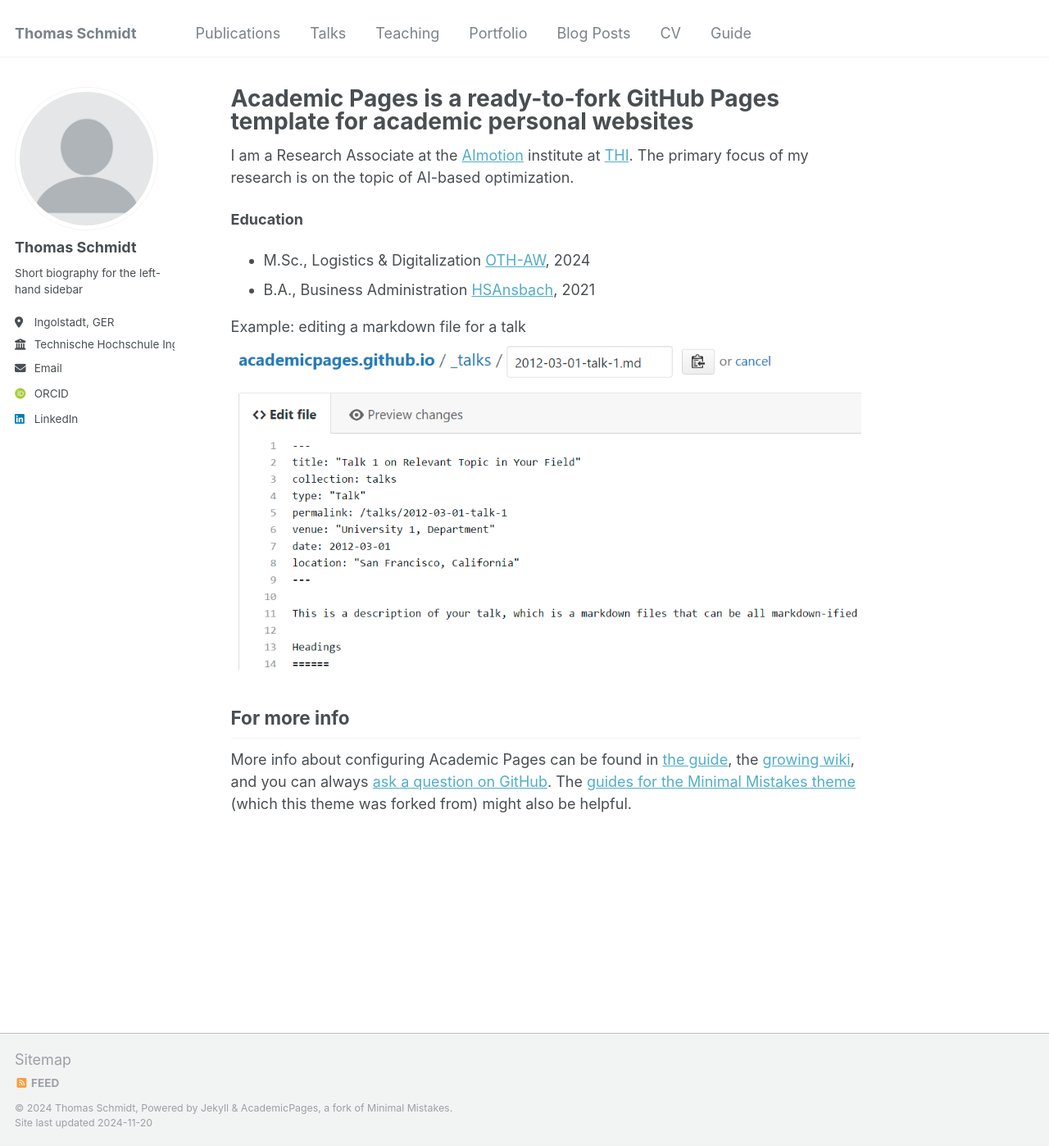
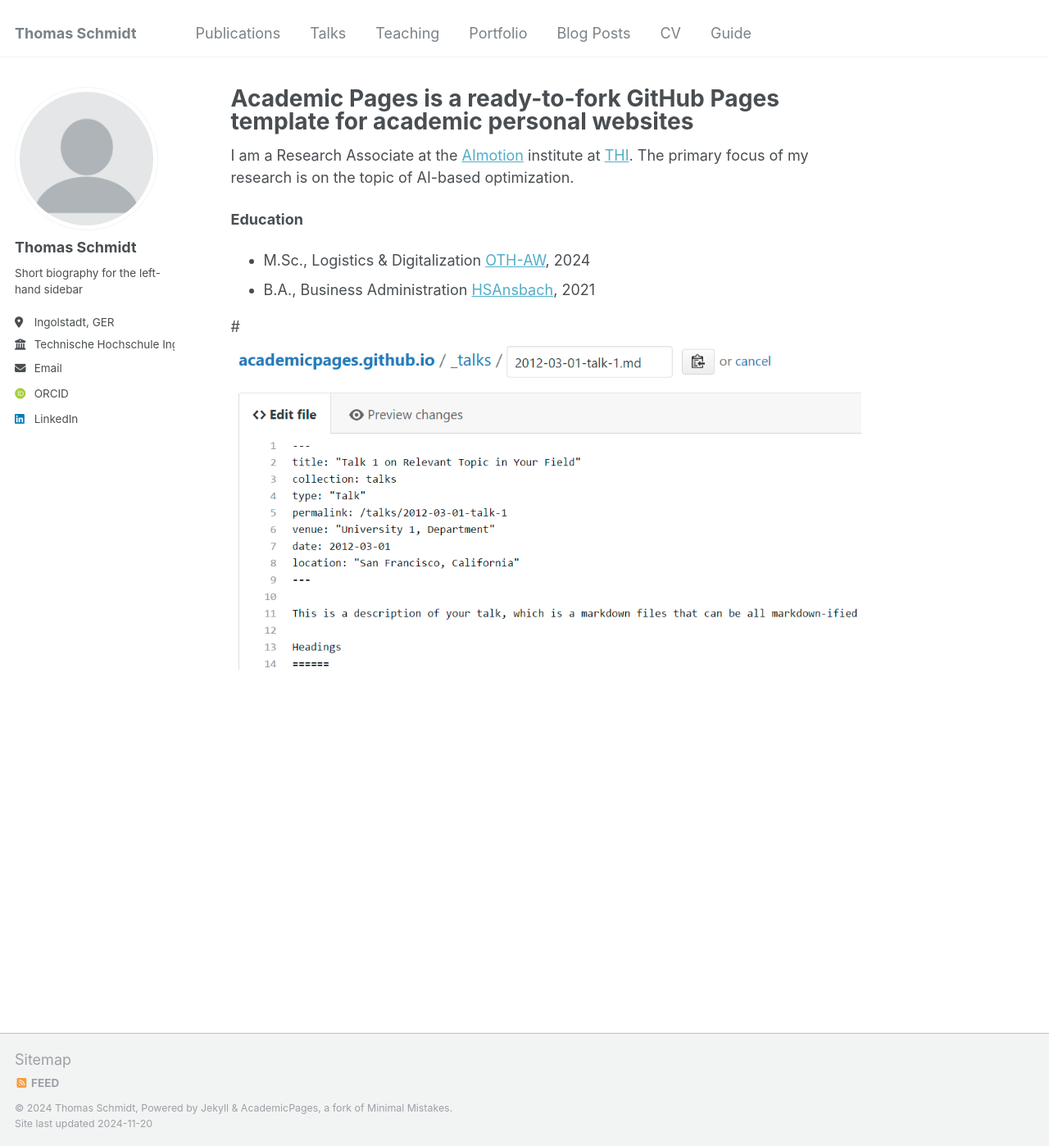
Before and after one commit to schmtrt/thomasschmidt.github.io, a Jekyll site: the page built from _pages/about.md, in a window 1280 px wide and 1398 px high. Shown: the whole window at 82% size. Built offline with Jekyll 4.4.1, drawn with Linux system fonts in a browser that asks for light colours; some web fonts are replaced.

Commit message:
Update about.md

```diff
--- a/_pages/about.md
+++ b/_pages/about.md
@@ -15,9 +15,4 @@ I am a Research Associate at the [AImotion](https://www.thi.de/forschung/aimotio
 - B.A., Business Administration [HSAnsbach](https://www.hs-ansbach.de/startseite/), 2021
 
 
-Example: editing a markdown file for a talk
-![Editing a markdown file for a talk](/images/editing-talk.png)
-
-For more info
-------
-More info about configuring Academic Pages can be found in [the guide](https://academicpages.github.io/markdown/), the [growing wiki](https://github.com/academicpages/academicpages.github.io/wiki), and you can always [ask a question on GitHub](https://github.com/academicpages/academicpages.github.io/discussions). The [guides for the Minimal Mistakes theme](https://mmistakes.github.io/minimal-mistakes/docs/configuration/) (which this theme was forked from) might also be helpful.
+#![Editing a markdown file for a talk](/images/editing-talk.png)
```
